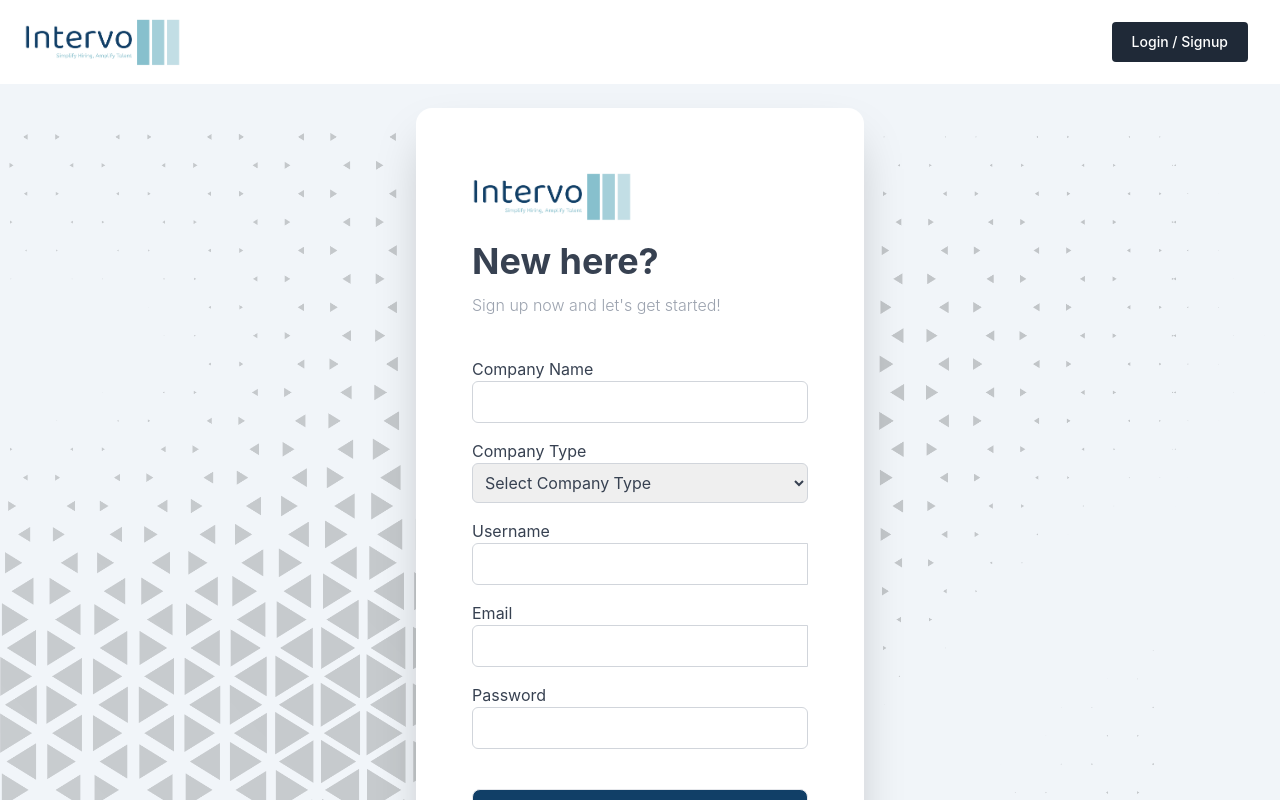
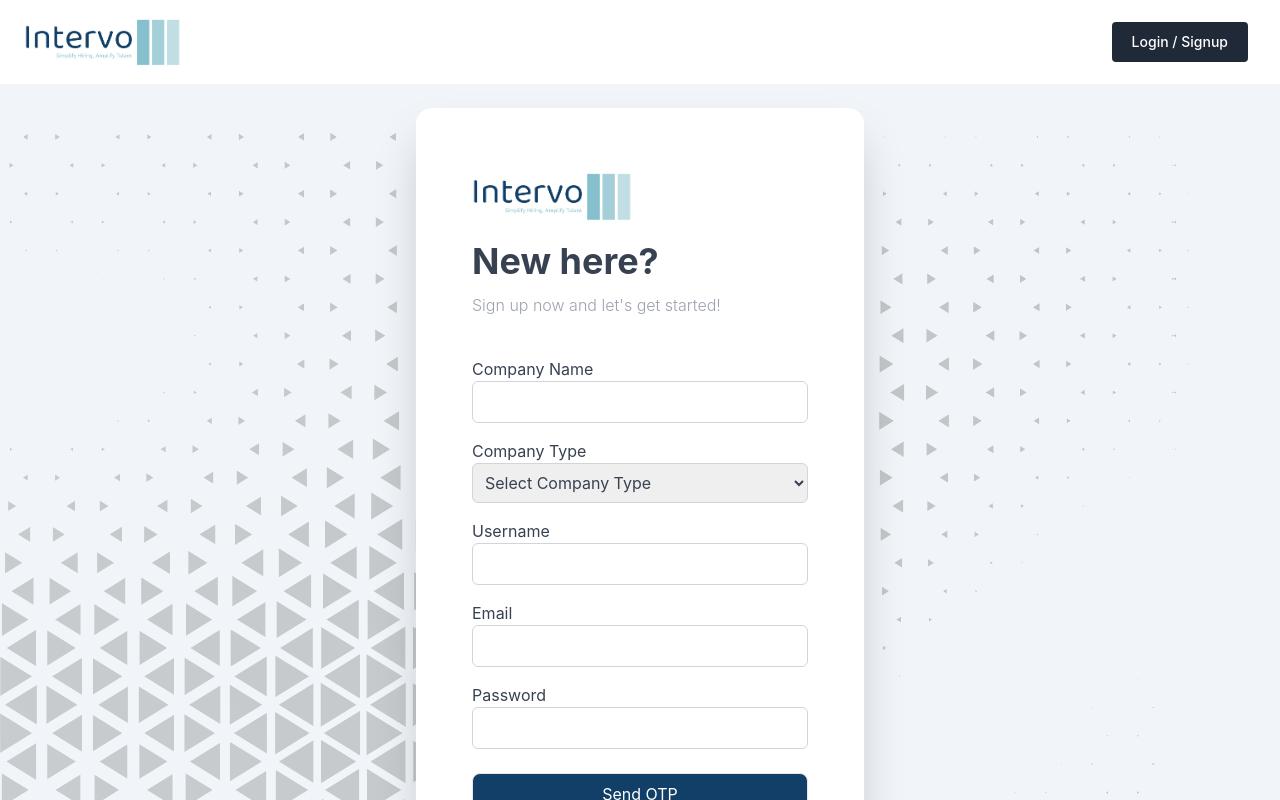
Before and after one commit to aaravdubey/intervo-frontend, a React (Vite) app: page /card in a window 1280 px wide. Both pictures are taken after a click on the button "Sign up". Shown: the top 800 px of the page. Built offline with nearby package versions, Linux system fonts and the light colour scheme.

Commit message:
otp verify done

```diff
--- a/package.json
+++ b/package.json
@@ -13,7 +13,7 @@
     "axios": "^1.7.2",
     "papaparse": "^5.4.1",
     "react": "^18.2.0",
-    "react-datepicker": "^7.2.0",
+    "react-datepicker": "^7.3.0",
     "react-dom": "^18.2.0",
     "react-icons": "^5.2.1",
     "react-router-dom": "^6.24.1",
--- a/src/pages/Login.jsx
+++ b/src/pages/Login.jsx
@@ -21,6 +21,8 @@ const Login = ({ setIsAuthenticated }) => {
   const [username, setUsername] = useState('');
   const [signupEmail, setSignupEmail] = useState('');
   const [signupPassword, setSignupPassword] = useState('');
+  const [otp, setOtp] = useState('');
+  const [isOtpSent, setIsOtpSent] = useState(false);
 
   const [isLogin, setIsLogin] = useState(true);
   const [visible, setVisible] = useState(false);
@@ -34,16 +36,40 @@ const Login = ({ setIsAuthenticated }) => {
     }, 250);
   };
 
+  const sendOtp = async () => {
+    try {
+      await axios.post(`${API_BASE}/api/account/send-otp`, { email: signupEmail });
+      setIsOtpSent(true);
+      toast.success('OTP sent to your email');
+    } catch (error) {
+      console.error('Error sending OTP:', error);
+      toast.error('Error sending OTP');
+    }
+  };
+
+  const verifyOtp = async () => {
+    try {
+      const response = await axios.post(`${API_BASE}/api/account/verify-otp`, { email: signupEmail, otp });
+      if (response.data.message === 'OTP verified') {
+        signUp();
+      } else {
+        toast.error('Invalid OTP');
+      }
+    } catch (error) {
+      console.error('Error verifying OTP:', error);
+      toast.error('Error verifying OTP');
+    }
+  };
+
   // Handle signup form submission
-  const signUp = async (e) => {
-    e.preventDefault();
+  const signUp = async () => {
     try {
       const response = await axios.post(`${API_BASE}/api/account/signup`, {
         companyName,
-        companyType,
+        companyType, // Added companyType
         username,
         email: signupEmail,
-        password: signupPassword
+        password: signupPassword,
       });
       const { data } = response;
       if (data.token) {
@@ -138,7 +164,7 @@ const Login = ({ setIsAuthenticated }) => {
               <span className="font-light text-gray-400 mb-8">
                 Sign up now and let's get started!
               </span>
-              <form onSubmit={signUp}>
+              <form onSubmit={(e) => e.preventDefault()}>
                 <div className="py-2">
                   <span className="mb-2 text-md">Company Name</span>
                   <input
@@ -172,7 +198,7 @@ const Login = ({ setIsAuthenticated }) => {
                   <div className='flex'>
                     <input
                       type="text"
-                      className="w-full p-2 border border-gray-300 rounded-s-md placeholder:font-light placeholder:text-gray-500"
+                      className="w-full p-2 border border-gray-300 rounded-md placeholder:font-light placeholder:text-gray-500"
                       name="username"
                       id="username"
                       value={username}
@@ -182,44 +208,64 @@ const Login = ({ setIsAuthenticated }) => {
                 </div>
                 <div className="py-2">
                   <span className="mb-2 text-md">Email</span>
-                  <div className='flex'>
                   <input
-                      type="text"
-                      className="w-full p-2 border border-gray-300 rounded-s-md placeholder:font-light placeholder:text-gray-500"
+                    type="email"
+                    className="w-full p-2 border border-gray-300 rounded-md placeholder:font-light placeholder:text-gray-500"
                     name="signupEmail"
                     id="signupEmail"
                     value={signupEmail}
                     onChange={(e) => setSignupEmail(e.target.value)}
                   />
                 </div>
-                </div>
-                <div className="py-2 pb-10">
+                <div className="py-2">
                   <span className="mb-2 text-md">Password</span>
                   <input
                     type="password"
+                    className="w-full p-2 border border-gray-300 rounded-md placeholder:font-light placeholder:text-gray-500"
                     name="signupPassword"
                     id="signupPassword"
                     value={signupPassword}
                     onChange={(e) => setSignupPassword(e.target.value)}
-                    className="w-full p-2 border border-gray-300 rounded-md placeholder:font-light placeholder:text-gray-500"
                   />
                 </div>
+                <div className="py-4">
+                  {isOtpSent ? (
+                    <>
+                      <span className="mb-2 text-md">OTP</span>
+                      <input
+                        type="text"
+                        className="w-full p-2 border border-gray-300 rounded-md placeholder:font-light placeholder:text-gray-500"
+                        name="otp"
+                        id="otp"
+                        value={otp}
+                        onChange={(e) => setOtp(e.target.value)}
+                      />
+                      <button
+                        className="w-full bg-teal-blue text-white p-2 rounded-lg mb-6 mt-4 border hover:border-gray-300 hover:bg-dark-blue"
+                        onClick={verifyOtp}
+                      >
+                        Verify OTP
+                      </button>
+                    </>
+                  ) : (
                     <button
                       className="w-full bg-teal-blue text-white p-2 rounded-lg mb-6 border hover:border-gray-300 hover:bg-dark-blue"
-                  type='submit'
+                      onClick={sendOtp}
                     >
-                  Sign up
+                      Send OTP
                     </button>
+                  )}
+                </div>
+              </form>
               <div className="text-center text-gray-400">
                 Already have an account?
-                  <button className="font-bold text-teal-blue" onClick={switchSection}> Log In</button>
+                <button className="font-bold text-teal-blue" onClick={switchSection}> Sign in</button>
               </div>
-              </form>
             </>
           )}
         </div>
       </div>
-      <ToastContainer position="bottom-right" autoClose={3000} />
+      <ToastContainer />
     </div>
   );
 };
```
Also changed, not shown: 1 other file (tests, documents, lock files or other folders). Lines whose indentation alone changed are shown as unchanged.
